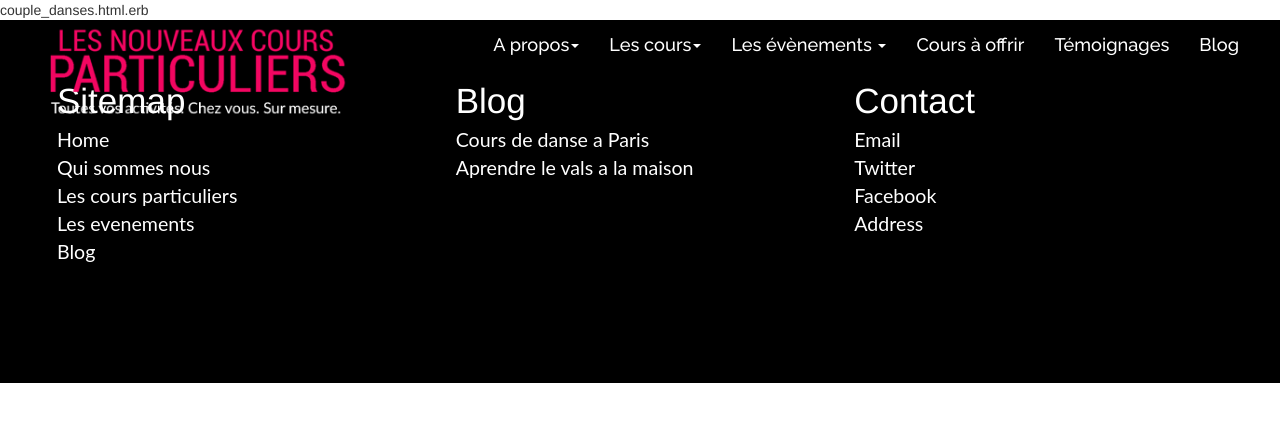
After one commit to ubersapiens/cours_a_domicile, a Rails app: page /cours-de-danse-de-couple in a window 1280 px wide. The commit adds this page. Shown: the top 422 px of the page. Run offline with Rails 7, Linux system fonts and the light colour scheme; style sheets or scripts are compiled from the project's sources; some libraries are stand-ins or nearby versions.

Commit message:
Danse routes.

```diff
--- a/app/controllers/activity_groups_controller.rb
+++ b/app/controllers/activity_groups_controller.rb
@@ -13,7 +13,7 @@ class ActivityGroupsController < ApplicationController
   def show
   end
 
-  def danse_a_deux
+  def couple_danses
 
   end
 
--- /dev/null
+++ b/app/views/activity_groups/autres_danses.html.erb
@@ -0,0 +1 @@
+autres_danses.html.erb
--- /dev/null
+++ b/app/views/activity_groups/couple_danses.html.erb
@@ -0,0 +1 @@
+couple_danses.html.erb
--- a/app/views/layouts/_navigation.html.erb
+++ b/app/views/layouts/_navigation.html.erb
@@ -28,12 +28,12 @@
            <a href="#" class="dropdown-toggle" data-toggle="dropdown">Les cours<span class="caret"></span></a>
           <div class="dropdown-menu" style="background: rgba(0, 0, 0, 0.8);right:-300%;">
             <ul class="list-unstyled col-lg-2 col-sm-6" role="menu">
-              <li><a href="#"><h3>Danse de couple</h3></a></li>
+              <li><a href="/cours-de-danse-de-couple"><h3>Danse de couple</h3></a></li>
               <li><a href="/cours-de-rock">Rock & swing</a></li>
               <li><a href="/cours-de-danse-latino">Salsa & latino</a></li>
               <li><a href="/cours-de-valse-et-salon">Valse & danses de salon</a></li>
               <li><a href="/cours-de-tango-argentin">Tango argentin</a></li>
-              <li><a href="#"><h3>Autres danses</h3></a></li>
+              <li><a href="cours-particulier-de-danse"><h3>Autres danses</h3></a></li>
               <li><a href="/cours-de-danses-urbaines">Hip Hop & danses urbaines</a></li>
               <li><a href="/cours-de-world-danse">Bollywood, orientale & world danse</a></li>
               <li><a href="/cours-de-valse-et-salon">Valse & danse de salon</a></li>
@@ -78,7 +78,7 @@
               <li><a href="/cours-de-thai-chi-chuan">Thai-chi-chuan</a></li>
             </ul>
             <ul class="list-unstyled col-lg-2 col-sm-6" role="menu">
-              <li><h3>Musique</h3></li>
+              <li><a href="/cours-de-musique"><h3>Musique</h3></a></li>
               <li><a href="/cours-d-eveil-musical">Eveil musical</a></li>
               <li><a href="/cours-de-solfege">Solfège</a></li>
               <li><a href="/cours-de-guitare">Guitare</a></li>
--- a/config/routes.rb
+++ b/config/routes.rb
@@ -17,6 +17,9 @@ Rails.application.routes.draw do
   get '/vos_avantages', to: 'welcome#vos_avantages'
 
   ## COURS
+  get '/cours-de-danse-de-couple', to: 'activity_groups#couple_danses'
+  get '/cours-particulier-de-danse', to: 'activity_groups#autres_danses'
+
   match '/cours-de-rock' => 'activity_groups#show', :defaults => { :id => '1' }, via: [:get]
   match '/cours-de-danse-latino' => 'activity_groups#show', :defaults => { :id => '2' }, via: [:get]
   match '/cours-de-valse-et-salon' => 'activity_groups#show', :defaults => { :id => '3' }, via: [:get]
```
